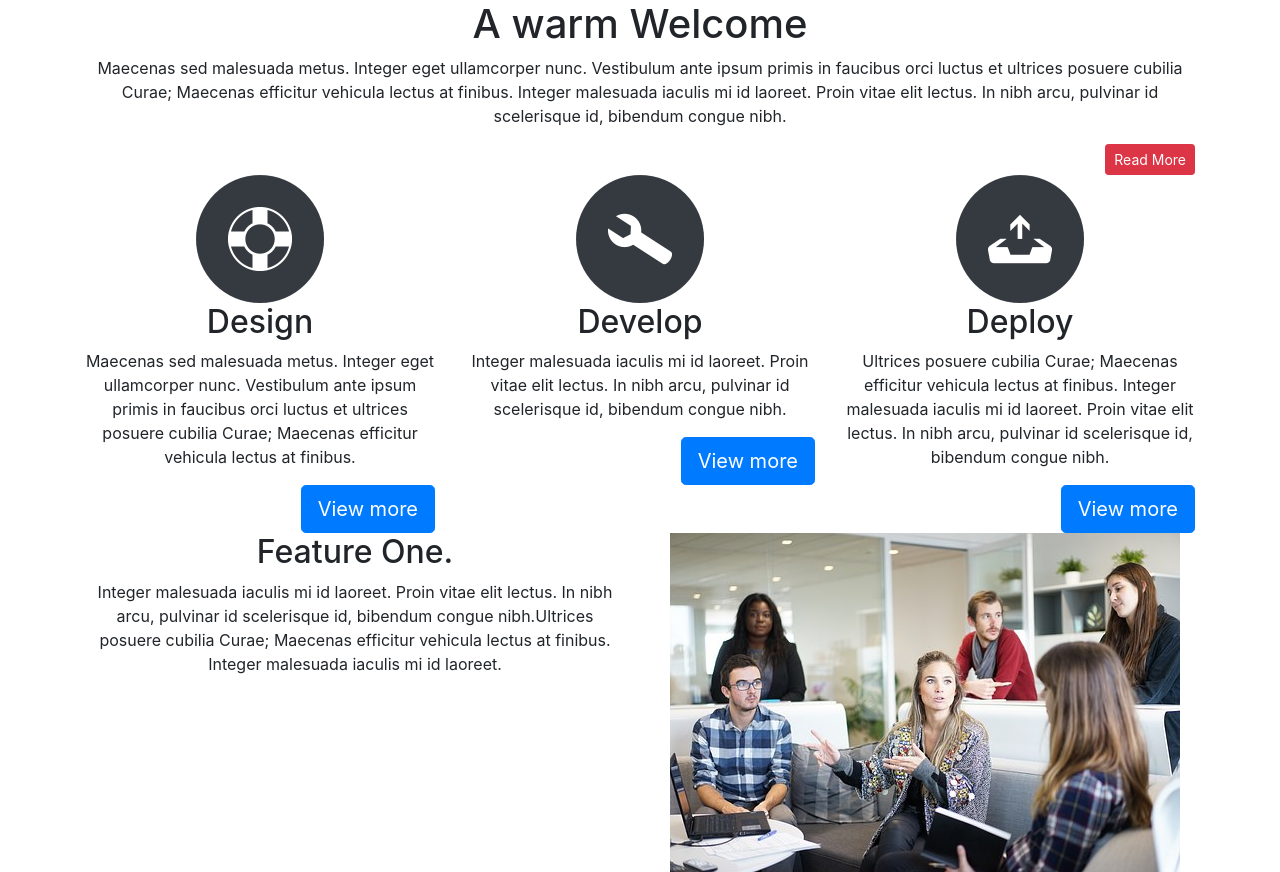
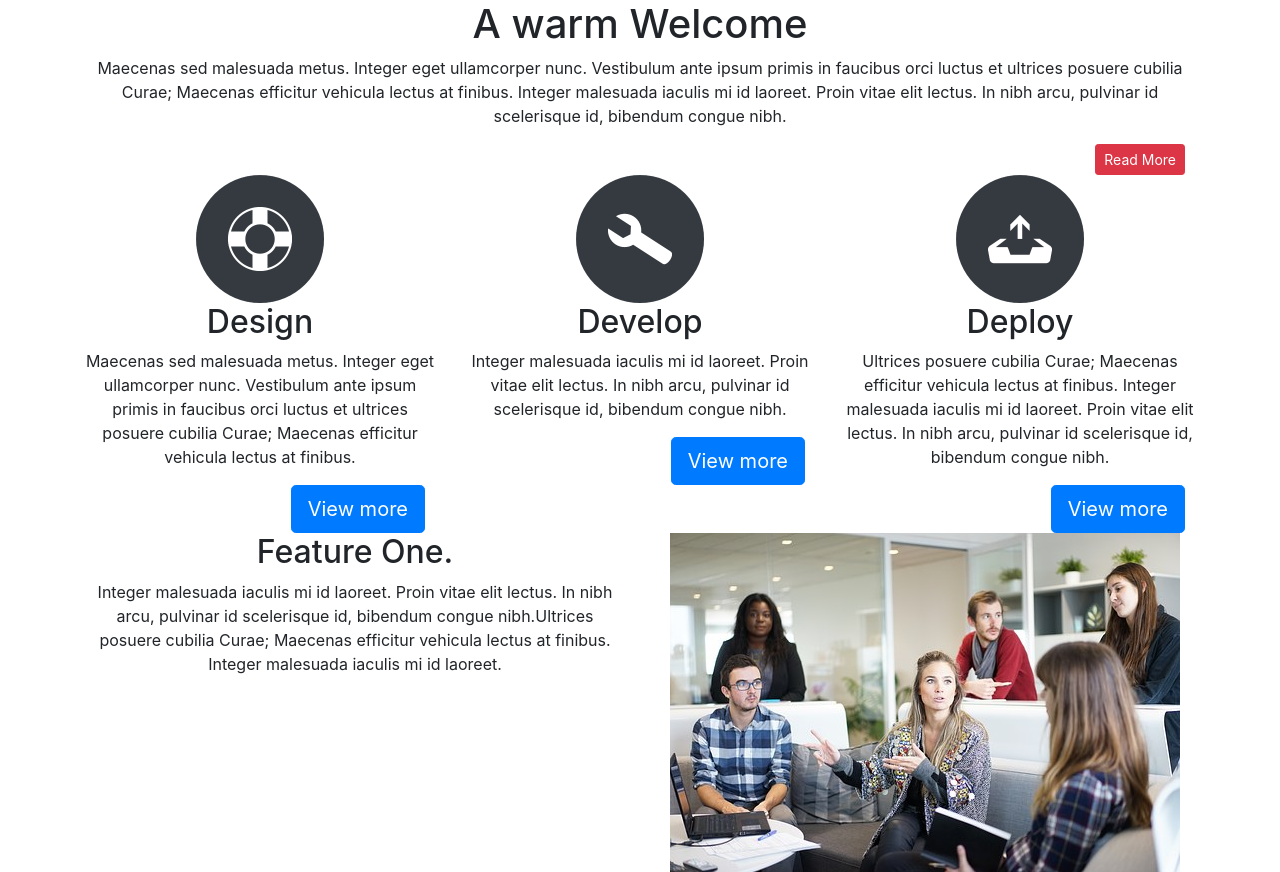
Before and after one commit to vnsharma61/Hackathon, a PHP site: page /index.html in a window 1280 px wide. Shown: the part 80-952 px from the top of the page. Run offline with PHP 8.4, Linux system fonts and the light colour scheme.

Commit message:
Update style.css

```diff
--- a/css/style.css
+++ b/css/style.css
@@ -1,5 +1,9 @@
 .bg-light {
     background-color: #20282f2e!important;
+}
+
+.btn {
+	margin-right: 10px;
 }
 
 .navbar {
```
